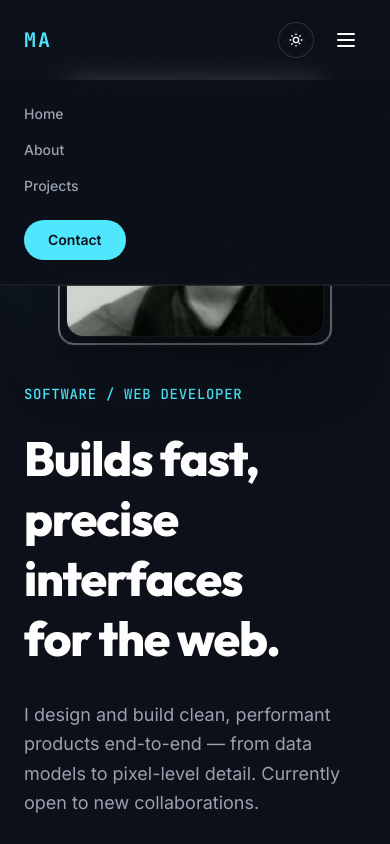
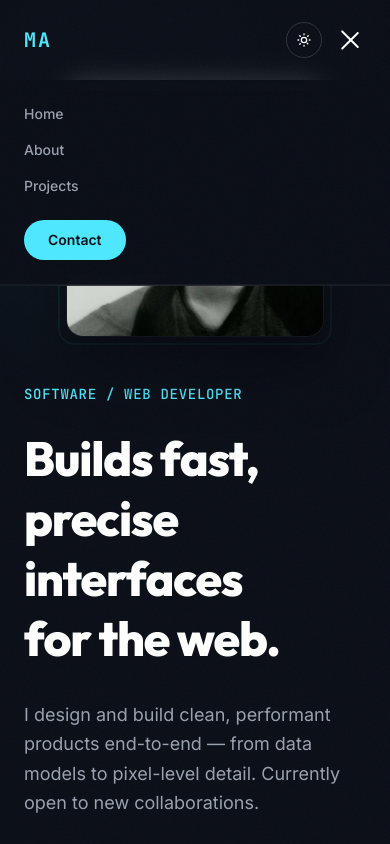
Before and after one commit to mg4di/Personal-Portofolio, a website: page index.html in a window 390 px wide. Both pictures are taken after a click on the button 346 px from the left and 40 px from the top of the page. Shown: the top 844 px of the page. Drawn offline with nearby package versions, Linux system fonts and the light colour scheme.

Commit message:
add hambuger button animation on mobile menu

```diff
--- a/assets/css/input.css
+++ b/assets/css/input.css
@@ -146,6 +146,56 @@ body::after {
   .theme-toggle:active {
     transform: scale(0.95);
   }
+
+  /* ─── Mobile menu animation ────────────────────────────────── */
+  .mobile-menu {
+    max-height: 0;
+    opacity: 0;
+    visibility: hidden;
+    overflow: hidden;
+    transform: translateY(-8px);
+    transition: max-height 0.3s ease, opacity 0.25s ease, transform 0.3s ease, visibility 0.3s ease;
+  }
+  .mobile-menu.open {
+    max-height: 28rem;
+    opacity: 1;
+    visibility: visible;
+    transform: translateY(0);
+  }
+  .mobile-menu-btn {
+    position: relative;
+    width: 2rem;
+    height: 2rem;
+  }
+  .mobile-menu-btn .hamburger-line {
+    position: absolute;
+    left: 50%;
+    width: 1.5rem;
+    height: 0.125rem;
+    border-radius: 9999px;
+    background: currentColor;
+    transition: transform 0.3s ease, opacity 0.2s ease;
+    transform: translateX(-50%);
+  }
+  .mobile-menu-btn .hamburger-line:nth-child(1) {
+    top: 0.45rem;
+  }
+  .mobile-menu-btn .hamburger-line:nth-child(2) {
+    top: 50%;
+    transform: translate(-50%, -50%);
+  }
+  .mobile-menu-btn .hamburger-line:nth-child(3) {
+    bottom: 0.45rem;
+  }
+  .mobile-menu-btn.open .hamburger-line:nth-child(1) {
+    transform: translate(-50%, 0.45rem) rotate(45deg);
+  }
+  .mobile-menu-btn.open .hamburger-line:nth-child(2) {
+    opacity: 0;
+  }
+  .mobile-menu-btn.open .hamburger-line:nth-child(3) {
+    transform: translate(-50%, -0.45rem) rotate(-45deg);
+  }
 }
 
 @layer base {
@@ -218,8 +268,24 @@ body::after {
 .light #mobileMenu a {
   color: #374151;
 }
-.light #mobileMenu a:hover {
+.light #mobileMenu a.inline-flex {
   color: #0a0e17;
+}
+.light #mobileMenu a:not(.inline-flex):hover {
+  color: #0a0e17;
+}
+.light #mobileMenu a.inline-flex:hover {
+  color: #0a0e17 !important;
+  background-color: var(--color-cyan-accent) !important;
+}
+
+/* Button hover resets in light mode */
+.light a.bg-cyan-accent {
+  color: #0a0e17;
+}
+.light a.bg-cyan-accent:hover {
+  color: #0a0e17 !important;
+  background-color: var(--color-cyan-accent) !important;
 }
 
 /* Hero */
--- a/assets/js/main.js
+++ b/assets/js/main.js
@@ -2,15 +2,22 @@
 const mobileMenuBtn = document.getElementById('mobileMenuBtn');
 const mobileMenu = document.getElementById('mobileMenu');
 
-mobileMenuBtn.addEventListener('click', () => {
-    mobileMenu.classList.toggle('hidden');
-});
+if (mobileMenuBtn && mobileMenu) {
+    mobileMenuBtn.addEventListener('click', () => {
+        const isOpen = !mobileMenu.classList.contains('open');
+        mobileMenu.classList.toggle('open', isOpen);
+        mobileMenuBtn.classList.toggle('open', isOpen);
+        mobileMenuBtn.setAttribute('aria-expanded', String(isOpen));
+    });
 
-mobileMenu.querySelectorAll('a').forEach(link => {
-    link.addEventListener('click', () => {
-        mobileMenu.classList.add('hidden');
+    mobileMenu.querySelectorAll('a').forEach(link => {
+        link.addEventListener('click', () => {
+            mobileMenu.classList.remove('open');
+            mobileMenuBtn.classList.remove('open');
+            mobileMenuBtn.setAttribute('aria-expanded', 'false');
+        });
     });
-});
+}
 
 // ─── Active Nav Link on Scroll ───────────────────────────────
 const sections = document.querySelectorAll('section[id]');
--- a/index.html
+++ b/index.html
@@ -47,22 +47,22 @@
                     </button>
 
                     <!-- Contact Button -->
-                    <a href="#contact" class="hidden md:inline-flex items-center px-6 py-2.5 bg-cyan-accent text-dark-900 text-sm font-semibold rounded-full hover:bg-cyan-300 transition-colors">
+                    <a href="#contact" class="hidden md:inline-flex items-center px-6 py-2.5 bg-cyan-accent text-dark-900 text-sm font-semibold rounded-full transition-colors">
                         Contact
                     </a>
 
                     <!-- Mobile Menu Button -->
-                    <button id="mobileMenuBtn" class="md:hidden text-white p-2">
-                        <svg class="w-6 h-6" fill="none" stroke="currentColor" viewBox="0 0 24 24">
-                            <path stroke-linecap="round" stroke-linejoin="round" stroke-width="2" d="M4 6h16M4 12h16M4 18h16"/>
-                        </svg>
+                    <button id="mobileMenuBtn" class="mobile-menu-btn md:hidden text-white p-2" aria-label="Toggle menu" aria-expanded="false">
+                        <span class="hamburger-line"></span>
+                        <span class="hamburger-line"></span>
+                        <span class="hamburger-line"></span>
                     </button>
                 </div>
             </div>
         </div>
 
         <!-- Mobile Menu -->
-        <div id="mobileMenu" class="hidden md:hidden bg-dark-900/95 backdrop-blur-md border-b border-white/5">
+        <div id="mobileMenu" class="mobile-menu md:hidden bg-dark-900/95 backdrop-blur-md border-b border-white/5">
             <div class="px-6 py-6 space-y-4">
                 <a href="#home" class="block text-sm font-medium text-gray-400">Home</a>
                 <a href="#about" class="block text-sm font-medium text-gray-400 hover:text-white">About</a>
@@ -89,10 +89,10 @@
                         I design and build clean, performant products end-to-end — from data models to pixel-level detail. Currently open to new collaborations.
                     </p>
                     <div class="flex flex-wrap gap-4">
-                        <a href="#projects" class="inline-flex items-center px-8 py-3.5 bg-cyan-accent text-dark-900 text-sm font-semibold rounded-full hover:bg-cyan-300 active:scale-95 transition-all">
+                        <a href="#projects" class="inline-flex items-center px-8 py-3.5 bg-cyan-accent text-dark-900 text-sm font-semibold rounded-full active:scale-95 transition-all">
                             View projects
                         </a>
-                        <a href="#about" class="inline-flex items-center px-8 py-3.5 border border-white/20 text-white text-sm font-semibold rounded-full hover:border-white/40 hover:bg-white/5 active:scale-95 transition-all">
+                        <a href="#about" class="inline-flex items-center px-8 py-3.5 border border-white/20 text-white text-sm font-semibold rounded-full hover:border-white/40 active:scale-95 transition-all">
                             About me
                         </a>
                     </div>
@@ -501,7 +501,7 @@
                 Have a project in mind?
             </h2>
             <p class="text-gray-400 mb-10" data-aos="fade-up" data-aos-duration="800" data-aos-delay="100">Let's talk about it.</p>
-            <a href="mailto:hello@mangadi.dev" class="inline-flex items-center px-10 py-4 bg-cyan-accent text-dark-900 text-base font-semibold rounded-full hover:bg-cyan-300 active:scale-95 transition-all" data-aos="fade-up" data-aos-duration="800" data-aos-delay="200">
+            <a href="mailto:hello@mangadi.dev" class="inline-flex items-center px-10 py-4 bg-cyan-accent text-dark-900 text-base font-semibold rounded-full active:scale-95 transition-all" data-aos="fade-up" data-aos-duration="800" data-aos-delay="200">
                 Get in touch
             </a>
         </div>
```
Also changed, not shown: project1.html (+6 -7 lines), project2.html (+6 -7 lines), project3.html (+6 -7 lines), assets/css/output.css.
